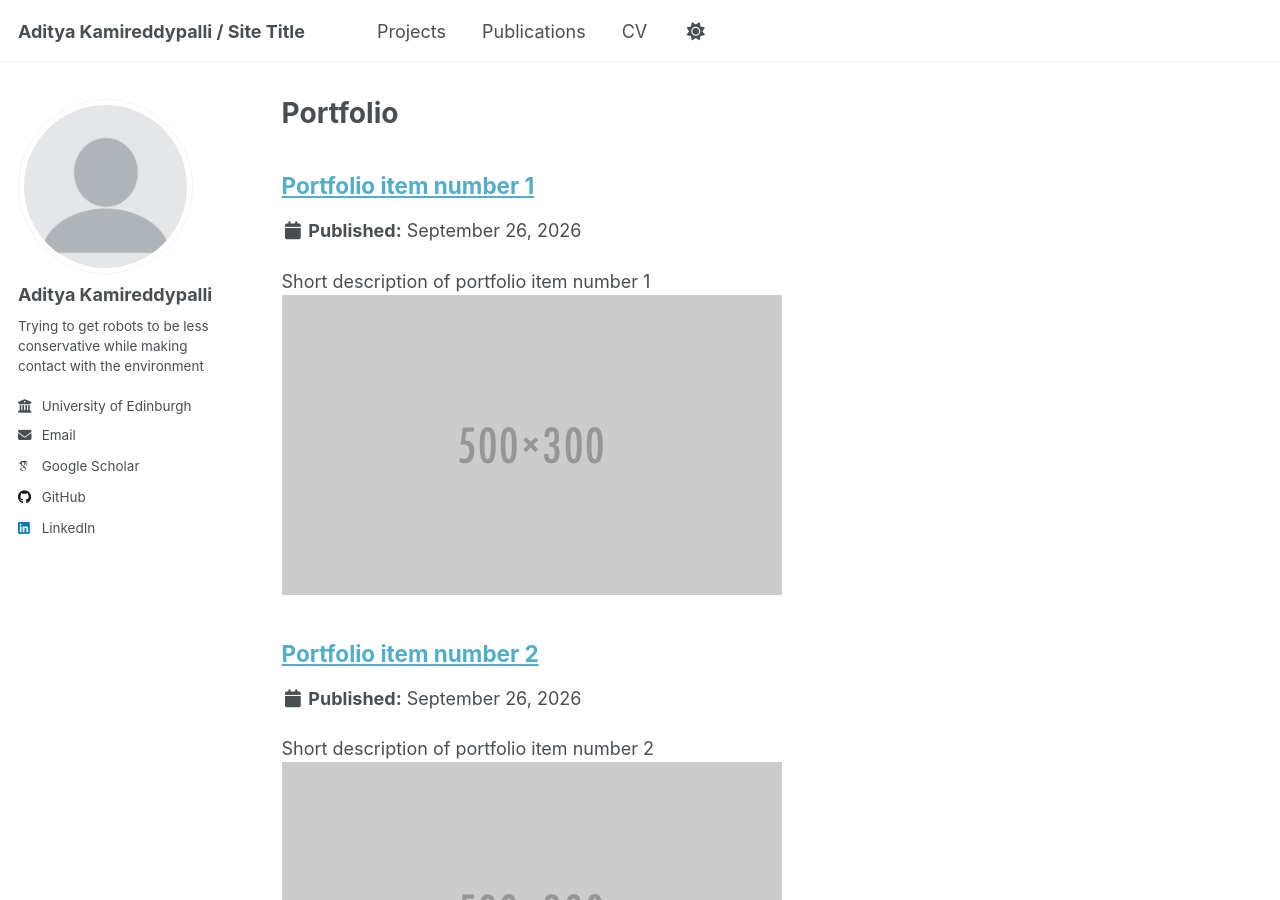
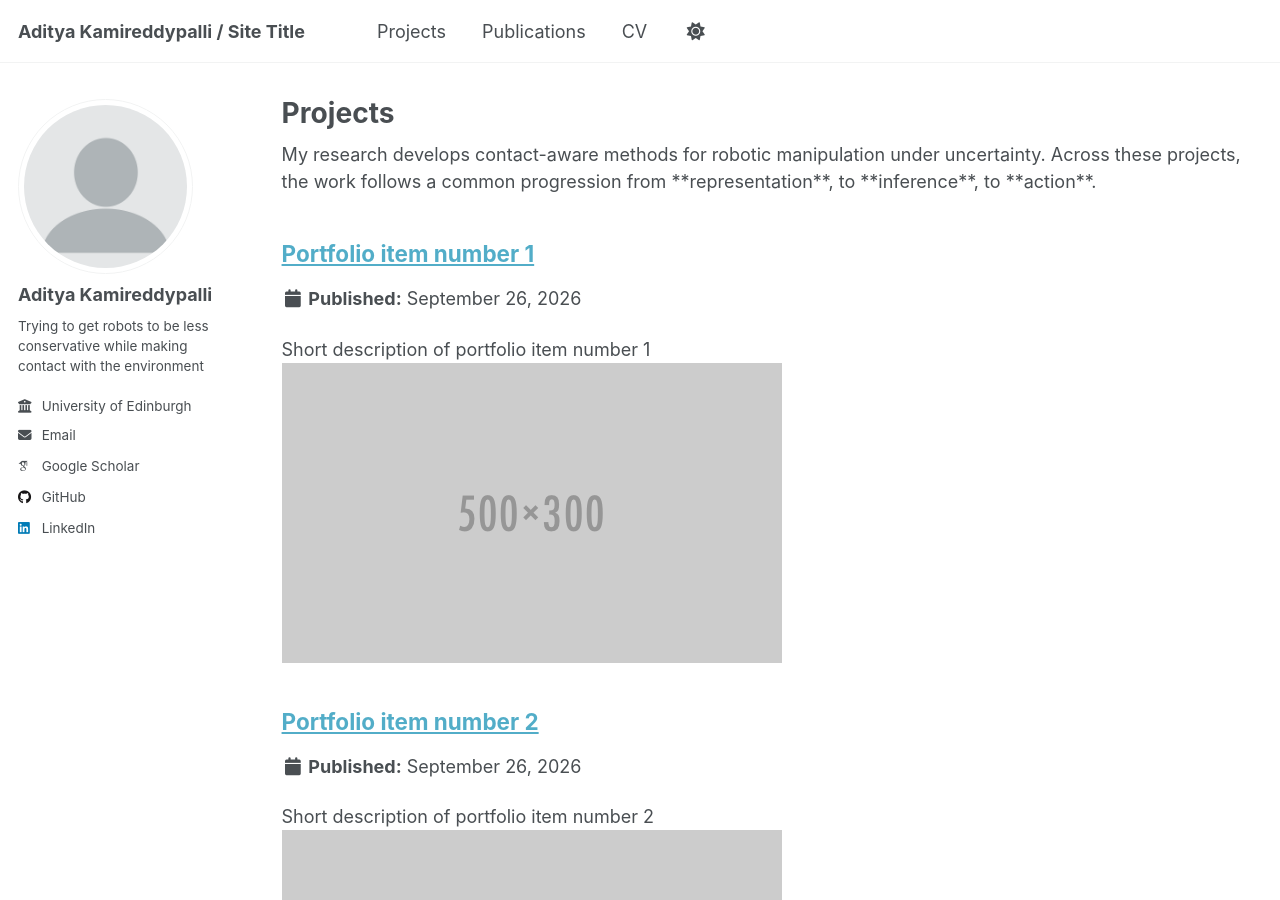
Before and after one commit to kamiradi/kamiradi.github.io, a Jekyll site: the page built from _pages/portfolio.html, in a window 1280 px wide and 900 px high. Built offline with Jekyll 4.4.1, drawn with Linux system fonts in a browser that asks for light colours; some web fonts are replaced; a script that is not in the unit is left out.

Commit message:
Turn portfolio into research projects page

```diff
--- a/_pages/portfolio.html
+++ b/_pages/portfolio.html
@@ -1,12 +1,13 @@
 ---
 layout: archive
-title: "Portfolio"
+title: "Projects"
 permalink: /portfolio/
 author_profile: true
 ---
 
 {% include base_path %}
 
+My research develops contact-aware methods for robotic manipulation under uncertainty. Across these projects, the work follows a common progression from **representation**, to **inference**, to **action**.
 
 {% for post in site.portfolio %}
   {% include archive-single.html %}
```
